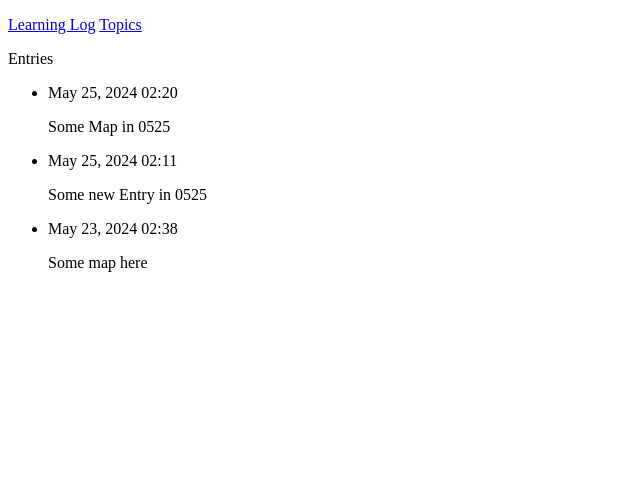
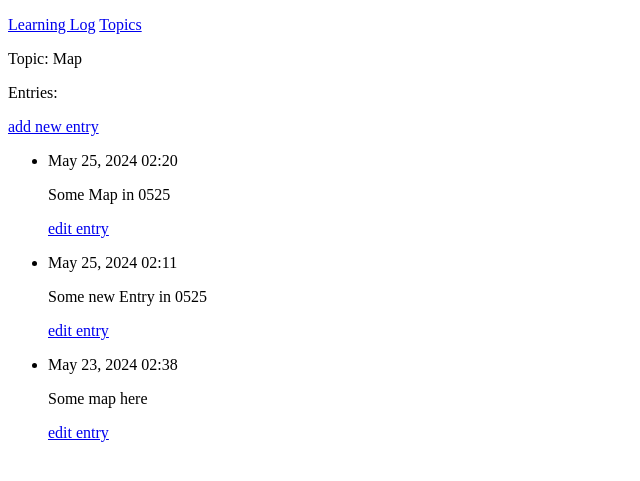
Before and after one commit to le1ezeraXD/Merry-Xmas, a Django app: page /topics/1/ in a window 1280 px wide. Shown: the top 481 px of the page, without its empty margins (0-640 px from the left). Run offline with Django 4.2, Linux system fonts and the light colour scheme; data comes from the database, SQL or seed files in the repository; both versions use the stored data as it was after the commit.

Commit message:
add edit entry

```diff
--- a/ML/templates/ML/topic.html
+++ b/ML/templates/ML/topic.html
@@ -2,18 +2,26 @@
 <html lang="en">
 <head>
     <meta charset="UTF-8">
-    <title>Title</title>
+    <title>Topic</title>
 </head>
 <body>
 {% extends 'ML/base.html' %}
 
 {% block content %}
-	<p>Entries</p>
+    <p>Topic: {{ topic }}</p>
+
+	<p>Entries:</p>
+    <p>
+    <a href="{% url 'new_entry' topic.id %}">add new entry</a>
+    </p>
     <ul>
     {% for entry in entries %}
         <li>
         <p>{{  entry.date_added|date:' M d, Y H:i' }}</p>
         <p>{{  entry.text|linebreaks }}</p>
+        <p>
+            <a href="{% url 'edit_entry' entry.id %}">edit entry</a>
+        </p>
         </li>
         {% empty %}
         <li>
--- a/ML/urls.py
+++ b/ML/urls.py
@@ -7,4 +7,6 @@ urlpatterns = [
     path('topics/', views.topics, name='topics'),
     path('topics/<int:topic_id>/', views.topic, name='topic'),
     path('topics/new_topic/', views.new_topic, name='new_topic'),
+    path('new_entry/<int:topic_id>/', views.new_entry, name='new_entry'),
+    path('edit_entry/<int:entry_id>/', views.edit_entry, name='edit_entry'),
 ]
--- a/ML/views.py
+++ b/ML/views.py
@@ -2,8 +2,8 @@ from django.http import HttpResponseRedirect
 from django.shortcuts import render
 from django.urls import reverse
 
-from ML.forms import TopicForm
-from ML.models import Topic
+from ML.forms import TopicForm, EntryForm
+from ML.models import Topic, Entry
 
 
 # Create your views here.
@@ -31,6 +31,36 @@ def new_topic(request):
         form = TopicForm(request.POST)
         if form.is_valid():
             form.save()
-            return HttpResponseRedirect(reverse('ML:topics'))
+            return HttpResponseRedirect(reverse('topics'))
     context = {'form': form}
     return render(request, 'ML/new_topic.html', context)
+
+def new_entry(request, topic_id):
+    topic = Topic.objects.get(id=topic_id)
+
+    if request.method != 'POST':
+        form = EntryForm()
+    else:
+        form = EntryForm(data=request.POST)
+        if form.is_valid():
+            new_entry = form.save(commit=False)
+            new_entry.topic = topic
+            new_entry.save()
+            return HttpResponseRedirect(reverse('topic', args=[topic_id]))
+    context = {'topic': topic, 'form': form}
+    return render(request, 'ML/new_entry.html', context)
+
+def edit_entry(request, entry_id):
+    entry = Entry.objects.get(id=entry_id)
+    topic = entry.topic
+
+    if request.method != 'POST':
+        form = EntryForm(instance=entry)
+    else:
+        form = EntryForm(instance=entry, data=request.POST)
+        if form.is_valid():
+            form.save()
+            return HttpResponseRedirect(reverse('topic', args=[topic.id]))
+
+    context = {'entry': entry, 'topic': topic, 'form': form}
+    return render(request, 'ML/edit_entry.html', context)
--- a/Merry_Xmas/settings.py
+++ b/Merry_Xmas/settings.py
@@ -38,6 +38,7 @@ INSTALLED_APPS = [
     "django.contrib.messages",
     "django.contrib.staticfiles",
     "ML",
+    "users.apps.UsersConfig"
 ]
 
 MIDDLEWARE = [
```
Also changed, not shown: ML/forms.py (+7 -1 lines), db.sqlite3.
